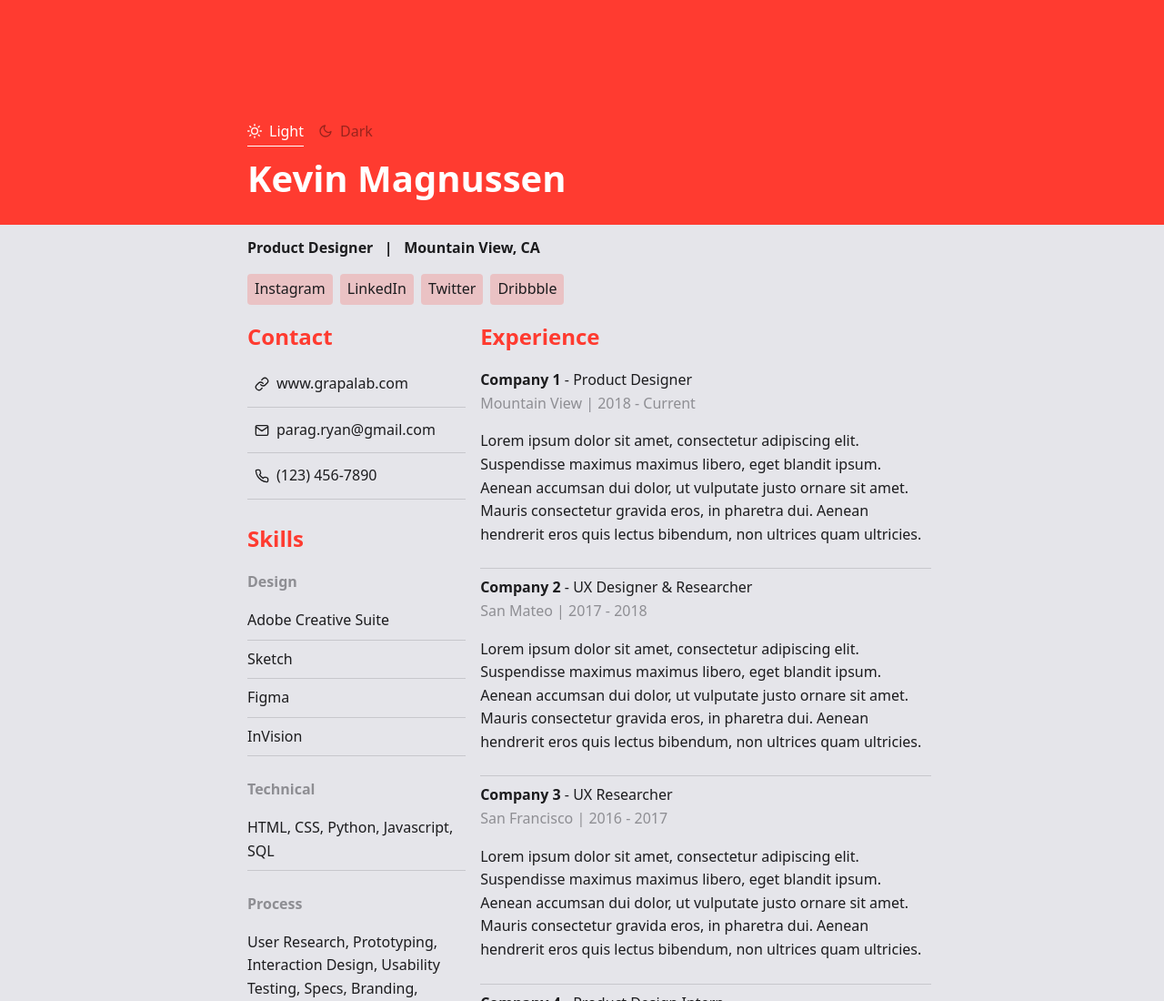
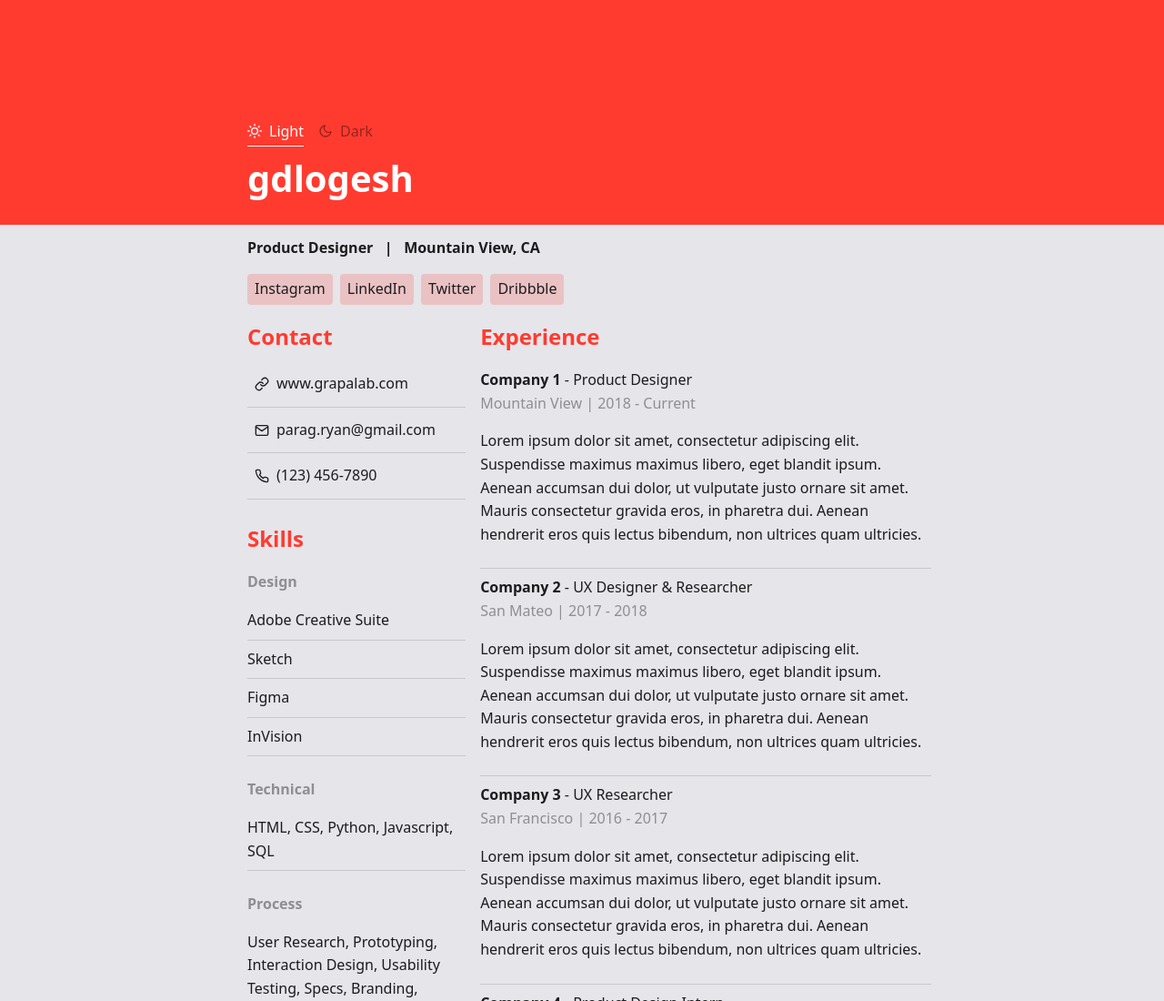
Before and after one commit to gdlogesh/gdlogesh.github.io, a plain HTML site: page index.html in a window 1280 px wide. Shown: the top 1100 px of the page at 91% size. Drawn offline with nearby package versions, Linux system fonts and the light colour scheme.

Commit message:
Update index.html

```diff
--- a/index.html
+++ b/index.html
@@ -672,7 +672,7 @@ main {
 </div>
 <div class="c-media">
 <div class="c-media__content">
-<h2 class="l-header__title">Kevin Magnussen</h2>
+<h2 class="l-header__title">gdlogesh</h2>
 <div class="l-header__text"><strong>Product Designer&nbsp;&nbsp;&nbsp;|&nbsp;&nbsp;&nbsp;Mountain View, CA</strong></div>
 <div class="c-social"><a class="c-social__link" href="#">Instagram</a><a class="c-social__link" href="#">LinkedIn</a><a class="c-social__link" href="#">Twitter</a><a class="c-social__link" href="#">Dribbble</a></div>
 </div>
```
